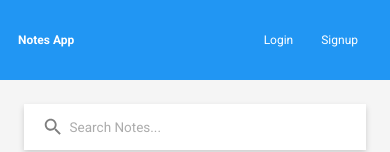
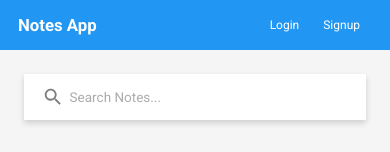
Before and after one commit to lanxeon/notes-app-frontend-svelte, a Svelte app: page / in a window 390 px wide. Shown: the top 152 px of the page. Built offline with nearby package versions, Linux system fonts and the light colour scheme; no server answers.

Commit message:
modified stylings for header

```diff
--- a/src/App.svelte
+++ b/src/App.svelte
@@ -20,7 +20,7 @@
 <style lang="scss">
   main {
     text-align: center;
-    padding: 1em;
+    padding: 1rem;
     max-width: 960px;
     margin: 80px auto 0;
     overflow: hidden;
@@ -32,4 +32,10 @@
       width: 100%;
     }
   }
+
+  @media (max-width: 600px) {
+    main {
+      margin: 50px auto 0;
+    }
+  }
 </style>
--- a/src/Components/Header/Header.svelte
+++ b/src/Components/Header/Header.svelte
@@ -47,6 +47,10 @@
     color: #fff;
     z-index: 999;
 
+    @media screen and (max-width: 600px) {
+      height: 50px;
+    }
+
     .header-content {
       padding: 12px 18px;
       display: flex;
@@ -58,13 +62,14 @@
 
       h1 {
         margin: 0;
+        font-size: 1.4rem;
 
-        @media screen and (max-width: 900px) {
-          font-size: 1.5em;
-        }
-        @media screen and (max-width: 600px) {
-          font-size: 1em;
-        }
+        // @media screen and (max-width: 900px) {
+        //   font-size: 1.5rem;
+        // }
+        // @media screen and (max-width: 600px) {
+        //   font-size: 1rem;
+        // }
       }
 
       .account {
@@ -106,7 +111,7 @@
         padding: 0;
 
         li {
-          margin: 0 8px;
+          margin: 0 0.5rem;
 
           button {
             background-color: transparent;
```
